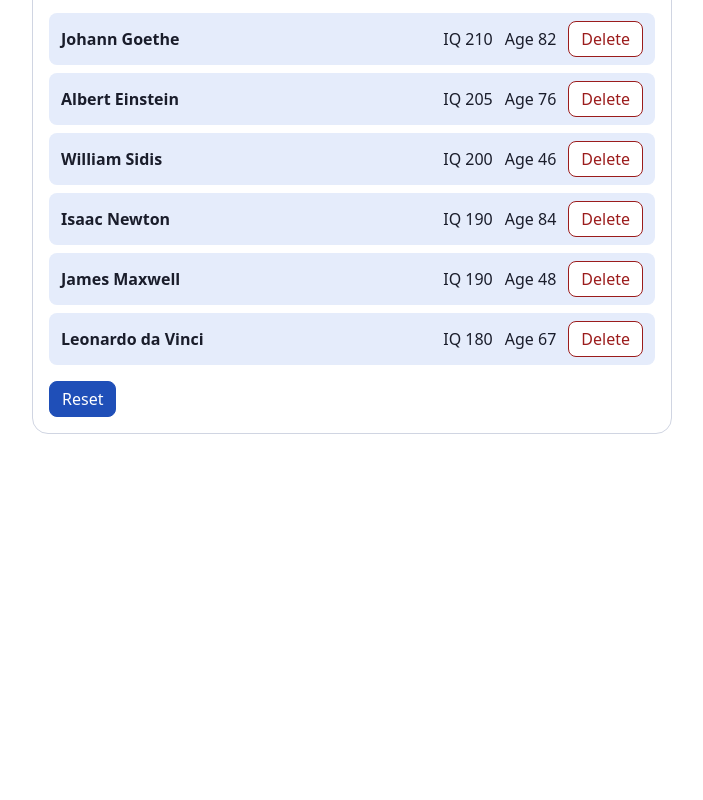
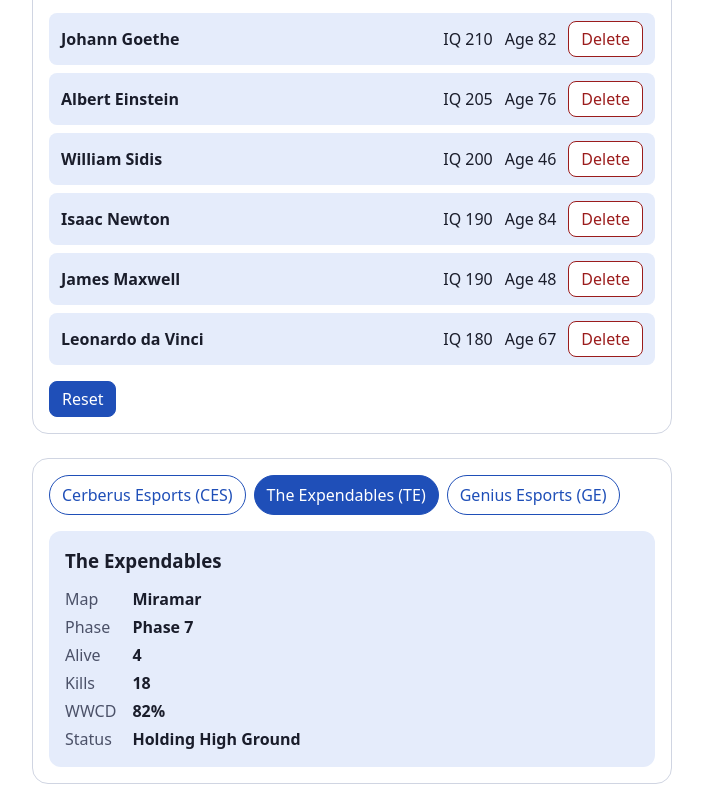
Before and after one commit to Ac-2836/WebDev-Lab03-Inclass, a React (Vite) app: page / in a window 1280 px wide. Shown: the part 559-1359 px from the top of the page, without its empty margins (288-991 px from the left). Before the commit the page ends 1009 px from the top, so only its background shows below. Built offline with nearby package versions, Linux system fonts and the light colour scheme.

Commit message:
feat(ex3): implement PUBG VN 4-state telemetry & AbortController

```diff
--- /dev/null
+++ b/public/api/pubg-vn-squads.json
@@ -0,0 +1,8 @@
+[
+  { "id": "ces", "name": "Cerberus Esports", "map": "Erangel", "phase": "Phase 6",
+    "alive": 4, "kills": 14, "wwcdProb": "68%", "status": "In Safe Zone" },
+  { "id": "te", "name": "The Expendables", "map": "Miramar", "phase": "Phase 7",
+    "alive": 4, "kills": 18, "wwcdProb": "82%", "status": "Holding High Ground" },
+  { "id": "ge", "name": "Genius Esports", "map": "Taego", "phase": "Phase 5",
+    "alive": 3, "kills": 9, "wwcdProb": "41%", "status": "Rotating Blue Zone" }
+]
--- a/src/App.jsx
+++ b/src/App.jsx
@@ -1,5 +1,6 @@
 import { DeveloperCard } from './components/DeveloperCard.jsx';
 import { ScientistDirectory } from './components/ScientistDirectory.jsx';
+import { PubgMatchTelemetry } from './components/PubgMatchTelemetry.jsx';
 
 const MY_AVATAR_URL =
   'https://cdn.phototourl.com/member/2026-10-30-fa6e7760-a60d-4fb1-b29c-db617cb360b0.jpg';
@@ -17,6 +18,9 @@ export function App() {
       <section aria-label='Exercise 2: Scientist Directory'>
         <ScientistDirectory />
       </section>
+      <section aria-label='Exercise 3: PUBG VN Telemetry'>
+        <PubgMatchTelemetry />
+      </section>
     </main>
   );
 }
--- /dev/null
+++ b/src/api/pubg-telemetry.js
@@ -0,0 +1,33 @@
+const PACKET_LOSS_RATE = 0.35;
+const SQUADS_URL = `${import.meta.env.BASE_URL}api/pubg-vn-squads.json`;
+
+function waitFor(ms, signal) {
+  return new Promise((resolve, reject) => {
+    signal?.throwIfAborted();
+    const timerId = window.setTimeout(resolve, ms);
+    signal?.addEventListener(
+      'abort',
+      () => {
+        window.clearTimeout(timerId);
+        reject(signal.reason);
+      },
+      { once: true },
+    );
+  });
+}
+
+// Real abortable request (visible in the Network panel), then simulated
+// satellite latency and 35% Erangel/Miramar packet loss.
+export async function fetchKraftonPubgTelemetry(squadId, { signal } = {}) {
+  const url = `${SQUADS_URL}?squad=${encodeURIComponent(squadId)}`;
+  const res = await fetch(url, { signal });
+  if (!res.ok) throw new Error(`Telemetry HTTP ${res.status}`);
+  const squads = await res.json();
+  await waitFor(800 + Math.random() * 700, signal);
+  if (Math.random() < PACKET_LOSS_RATE) {
+    throw new Error('Satellite packet loss, telemetry timed out');
+  }
+  const squad = squads.find((s) => s.id === squadId);
+  if (!squad) throw new Error(`Unknown squad: ${squadId}`);
+  return squad;
+}
--- /dev/null
+++ b/src/components/PubgMatchTelemetry.jsx
@@ -0,0 +1,82 @@
+import { useEffect, useState } from 'react';
+import { fetchKraftonPubgTelemetry } from '../api/pubg-telemetry.js';
+import styles from './PubgMatchTelemetry.module.css';
+
+const SQUAD_OPTIONS = [
+  { id: 'ces', label: 'Cerberus Esports (CES)' },
+  { id: 'te', label: 'The Expendables (TE)' },
+  { id: 'ge', label: 'Genius Esports (GE)' },
+];
+
+export function PubgMatchTelemetry({ defaultSquadId = 'te' }) {
+  const [squadId, setSquadId] = useState(defaultSquadId);
+  const [view, setView] = useState({ status: 'IDLE', data: null, error: null });
+
+  useEffect(() => {
+    const controller = new AbortController();
+    setView({ status: 'LOADING', data: null, error: null });
+    fetchKraftonPubgTelemetry(squadId, { signal: controller.signal })
+      .then((data) => setView({ status: 'SUCCESS', data, error: null }))
+      .catch((err) => {
+        // An intentional abort (squad switch / unmount) is not an error.
+        if (err.name === 'AbortError') return;
+        setView({ status: 'ERROR', data: null, error: err.message });
+      });
+    return () => controller.abort();
+  }, [squadId]);
+
+  return (
+    <section className={styles.radar} aria-label='PUBG VN Live Telemetry'>
+      <nav className={styles.squads} aria-label='Squad selector'>
+        {SQUAD_OPTIONS.map((squad) => (
+          <button
+            key={squad.id}
+            type='button'
+            aria-pressed={squad.id === squadId}
+            onClick={() => setSquadId(squad.id)}
+          >
+            {squad.label}
+          </button>
+        ))}
+      </nav>
+      <TelemetryView view={view} />
+    </section>
+  );
+}
+
+function TelemetryView({ view }) {
+  if (view.status === 'IDLE' || view.status === 'LOADING') {
+    return (
+      <section className={styles.panel} aria-busy='true'>
+        Syncing KRAFTON Radar...
+      </section>
+    );
+  }
+  if (view.status === 'ERROR') {
+    return (
+      <section className={styles.panel}>
+        <p>Blue-Zone Link Lost: {view.error}</p>
+      </section>
+    );
+  }
+  const squad = view.data;
+  return (
+    <article className={styles.panel} aria-live='polite'>
+      <h3>{squad.name}</h3>
+      <dl className={styles.stats}>
+        <dt>Map</dt>
+        <dd>{squad.map}</dd>
+        <dt>Phase</dt>
+        <dd>{squad.phase}</dd>
+        <dt>Alive</dt>
+        <dd>{squad.alive}</dd>
+        <dt>Kills</dt>
+        <dd>{squad.kills}</dd>
+        <dt>WWCD</dt>
+        <dd>{squad.wwcdProb}</dd>
+        <dt>Status</dt>
+        <dd>{squad.status}</dd>
+      </dl>
+    </article>
+  );
+}
--- /dev/null
+++ b/src/components/PubgMatchTelemetry.module.css
@@ -0,0 +1,75 @@
+.radar {
+  --panel-bg: #ffffff;
+  --panel-border: #d0d5e2;
+  --panel-radius: 16px;
+  --gap: 1rem;
+  --text-main: #1a1d2b;
+  --text-muted: #4b5168;
+  --accent: #1f4fb8;
+  --accent-soft: #e5ecfb;
+
+  width: 100%;
+  max-width: 640px;
+  margin-inline: auto;
+  padding: var(--gap);
+  display: grid;
+  gap: var(--gap);
+  color: var(--text-main);
+  background: var(--panel-bg);
+  border: 1px solid var(--panel-border);
+  border-radius: var(--panel-radius);
+}
+
+.squads {
+  display: flex;
+  flex-wrap: wrap;
+  gap: 0.5rem;
+}
+
+.squads button {
+  min-height: 2.5rem;
+  padding: 0.375rem 0.75rem;
+  font: inherit;
+  color: var(--accent);
+  background: var(--panel-bg);
+  border: 1px solid var(--accent);
+  border-radius: 999px;
+  cursor: pointer;
+}
+
+.squads button[aria-pressed='true'] {
+  color: #ffffff;
+  background: var(--accent);
+}
+
+.squads button:focus-visible {
+  outline: 3px solid var(--accent);
+  outline-offset: 2px;
+}
+
+.panel {
+  min-height: 220px;
+  padding: var(--gap);
+  border-radius: 12px;
+  background: var(--accent-soft);
+}
+
+.panel h3 {
+  margin: 0 0 0.75rem;
+}
+
+.stats {
+  margin: 0;
+  display: grid;
+  grid-template-columns: auto 1fr;
+  gap: 0.25rem 1rem;
+}
+
+.stats dt {
+  color: var(--text-muted);
+}
+
+.stats dd {
+  margin: 0;
+  font-weight: 600;
+}
```
